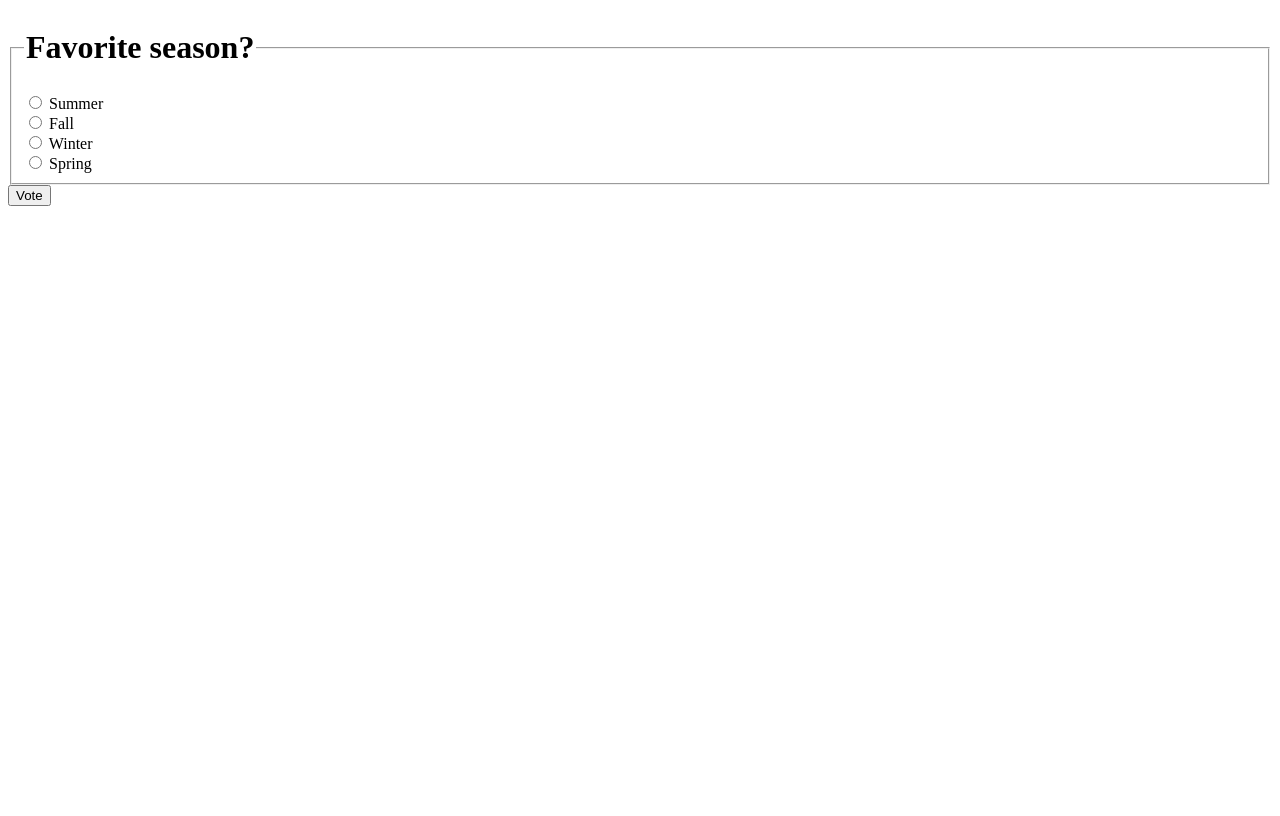
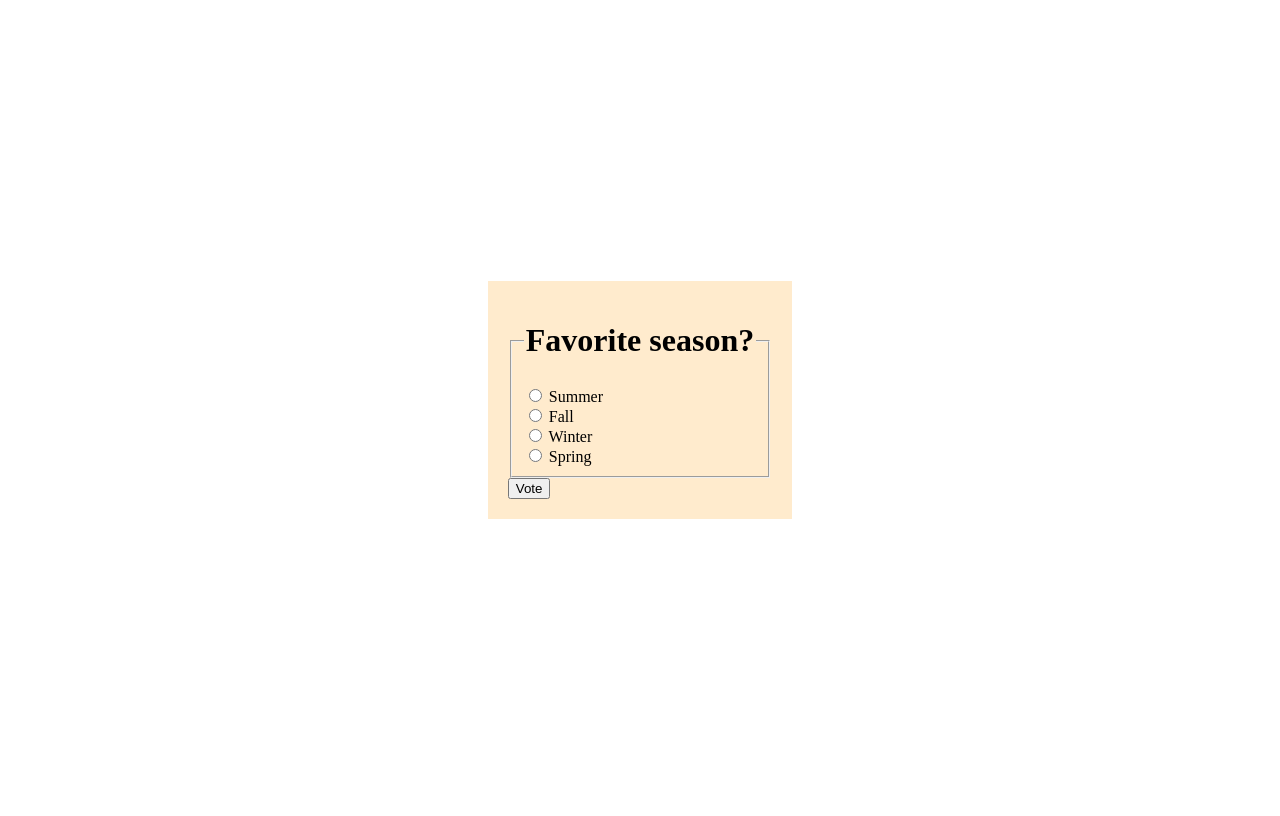
Before and after one commit to christogonzalez/django_polls_tutorial, a Django app: page /polls/2/ in a window 1280 px wide. Before the commit the page ends 206 px from the top, so only its background shows below. Run offline with Django 5.2, Linux system fonts and the light colour scheme; data comes from the database, SQL or seed files in the repository; both versions use the stored data as it was after the commit.

Commit message:
Adding small changes to views; justify center

```diff
--- /dev/null
+++ b/polls/static/polls/style_detail.css
@@ -0,0 +1,12 @@
+.form {
+    display: flex;
+    min-height: 100vh;
+
+    justify-content: center;
+    align-items: center;
+}
+
+.inside-box {
+    background-color: blanchedalmond;
+    padding: 20px;
+}
--- a/polls/templates/polls/detail.html
+++ b/polls/templates/polls/detail.html
@@ -1,4 +1,8 @@
-<form action="{% url 'polls:vote' question.id %}" method="post">
+{% load static %}
+<link rel="stylesheet" href="{% static 'polls/style_detail.css' %}">
+
+<div class="form">
+<form class="inside-box" action="{% url 'polls:vote' question.id %}" method="post">
     {% csrf_token %}
     <fieldset>
         <legend><h1>{{ question.question_text }}</h1></legend>
@@ -10,3 +14,4 @@
     </fieldset>
     <input type="submit" value="Vote">
     </form>
+</div>
```
Also changed, not shown: db.sqlite3. Lines whose indentation alone changed are shown as unchanged.
